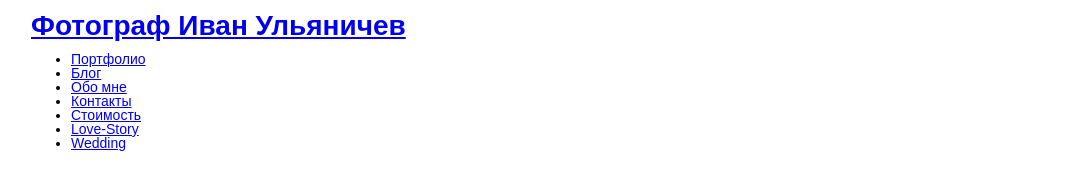
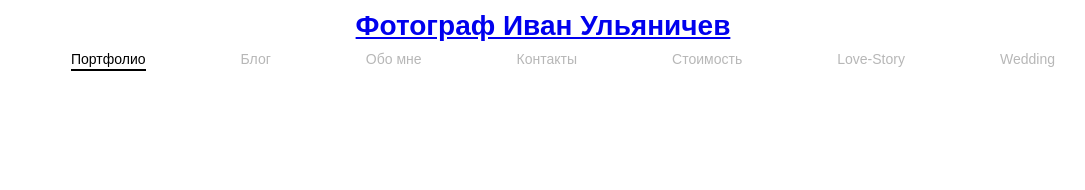
Before and after one commit to Torokhov/portfolio, a website: page index.html in a window 1280 px wide. Shown: the whole page, without its empty margins (97-1182 px from the left). Drawn offline with Linux system fonts and the light colour scheme.

Commit message:
сверстан блок main-nav

```diff
--- a/index.html
+++ b/index.html
@@ -13,27 +13,27 @@
       <a class="logo" href="./index.html">Фотограф Иван Ульяничев</a>
     </h1>
     <nav class="main-nav">
-      <ul class="main-nav_list-links">
+      <ul class="main-nav__list-links">
         <li>
-          <a class="main-nav_link main-nav_link--active" href="#">Портфолио</a>
+          <a class="main-nav__link main-nav__link--active" href="#">Портфолио</a>
         </li>
         <li>
-          <a class="main-nav_link" href="#">Блог</a>
+          <a class="main-nav__link" href="#">Блог</a>
         </li>
         <li>
-          <a class="main-nav_link" href="#">Обо мне</a>
+          <a class="main-nav__link" href="#">Обо мне</a>
         </li>
         <li>
-          <a class="main-nav_link" href="#">Контакты</a>
+          <a class="main-nav__link" href="#">Контакты</a>
         </li>
         <li>
-          <a class="main-nav_link" href="#">Стоимость</a>
+          <a class="main-nav__link" href="#">Стоимость</a>
         </li>
         <li>
-          <a class="main-nav_link" href="#">Love-Story</a>
+          <a class="main-nav__link" href="#">Love-Story</a>
         </li>
         <li>
-          <a class="main-nav_link" href="#">Wedding</a>
+          <a class="main-nav__link" href="#">Wedding</a>
         </li>
       </ul>
     </nav>
--- /dev/null
+++ b/less/components/page-header.less
@@ -0,0 +1,47 @@
+.main-header {
+
+}
+
+.main-head {
+  display: flex;
+  flex-direction: row;
+  justify-content: center;
+  align-items: center;
+}
+
+.main-nav {
+  &__list-links {
+    display: flex;
+    flex-direction: row;
+    justify-content: space-between;
+    align-items: center;
+  }
+
+  &__link {
+    position: relative;
+
+    color: @color;
+    text-decoration: none;
+
+    &:hover {
+      color: @color--hover-link;
+    }
+
+    &--active {
+      color: @color--hover-link;
+
+      &::after {
+        content: "";
+
+        position: absolute;
+        top: 18px;
+        left: 0px;
+
+        width: 100%;
+        height: 2px;
+
+        background-color: @color--hover-link;
+      }
+    }
+  }
+}
--- a/less/components/scaffolding.less
+++ b/less/components/scaffolding.less
@@ -6,4 +6,9 @@ body {
   font-size: @font-size;
   line-height: @line-height;
   font-weight: @font-weight;
+  color: @color-gray;
 }
+
+ul {
+  list-style: none;
+}
--- a/less/style.less
+++ b/less/style.less
@@ -0,0 +1,7 @@
+@import (less) "/components/page-header.less";
+//@import (less) "/components/page-main.less";
+//@import (less) "/components/page-footer.less";
+@import (less) "/components/scaffolding.less";
+//@import (less) "/components/forms.less";
+//@import (less) "mixins.less";
+@import (less) "variables.less";
--- a/less/variables.less
+++ b/less/variables.less
@@ -2,3 +2,8 @@
 @font-size: 14px;
 @line-height: 14px;
 @font-weight: 400;
+@color: @color-gray;
+@color--hover-link: @color-black;
+
+@color-gray: #b7b7b7;
+@color-black: #000;
```
Also changed, not shown: css/style.css.
